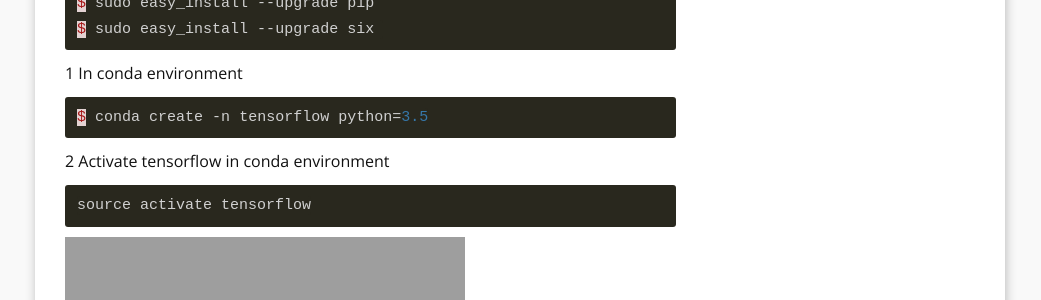
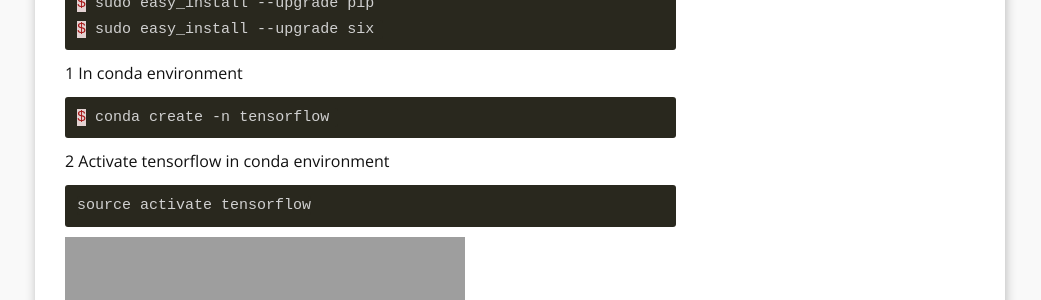
Before and after one commit to wonik/wonikjang.github.io, a Jekyll site: the page built from _posts/2017-04-13-Tensorflow_GPU_Install.md, in a window 1280 px wide and 900 px high, scrolled down 2390 px. Shown: the part 151-451 px from the top of the window, without its empty margins (120-1161 px from the left). Built offline with Jekyll 4.4.1, drawn with Linux system fonts in a browser that asks for light colours; nearby versions of some CDN libraries; comment, search, counter and statistics services are not loaded.

Commit message:
Update 2017-04-13-Tensorflow_GPU_Install.md

```diff
--- a/_posts/2017-04-13-Tensorflow_GPU_Install.md
+++ b/_posts/2017-04-13-Tensorflow_GPU_Install.md
@@ -147,7 +147,7 @@
 
 1 In conda environment
 {% highlight ruby %}
-$ conda create -n tensorflow python=3.5
+$ conda create -n tensorflow
 {% endhighlight %}
 
 2 Activate tensorflow in conda environment
@@ -198,7 +198,7 @@
 
 Finally, you can figure out that total memory of GPU is loaded (In my case, 2GB)
 
-![tf_gpu3](/result_images/tf_gpu3.png, "tf_gpu3")
+![](/result_images/tf_gpu3.png) tf_gpu3
 
 If you encounter error message like below,
 
```
